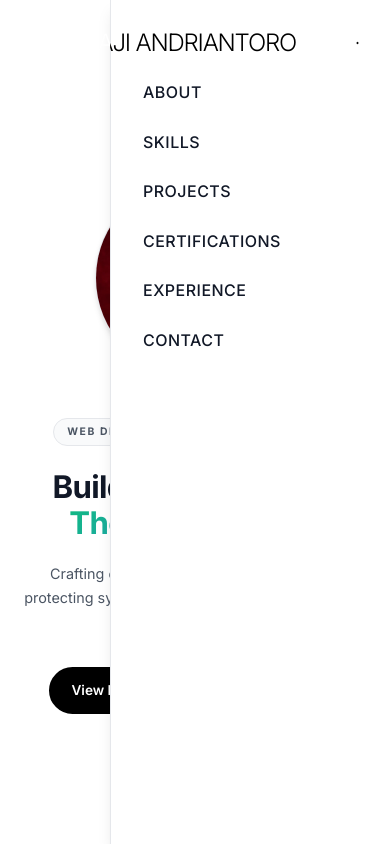
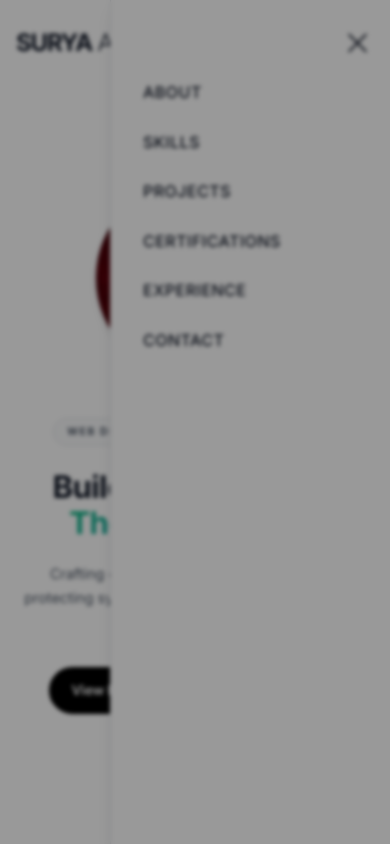
Before and after one commit to Bonzoru/my-portfolio, a React (Vite) app: page / in a window 390 px wide. Both pictures are taken after a click on the button "Toggle menu". Shown: the top 844 px of the page. Built offline with nearby package versions, Linux system fonts and the light colour scheme.

Commit message:
fix: resolve mobile nav z-index bug, logo bleeding into menu panel

```diff
--- a/src/components/Header.jsx
+++ b/src/components/Header.jsx
@@ -12,6 +12,16 @@ const Header = () => {
     return () => window.removeEventListener('scroll', handleScroll);
   }, []);
 
+  // Tutup menu saat scroll
+  useEffect(() => {
+    if (menuOpen) {
+      document.body.style.overflow = 'hidden';
+    } else {
+      document.body.style.overflow = '';
+    }
+    return () => { document.body.style.overflow = ''; };
+  }, [menuOpen]);
+
   const navLinks = [
     { href: '#about', label: 'About' },
     { href: '#skills', label: 'Skills' },
@@ -22,6 +32,15 @@ const Header = () => {
   ];
 
   return (
+    <>
+      {/* Overlay backdrop saat menu mobile terbuka */}
+      {menuOpen && (
+        <div
+          className="nav-overlay"
+          onClick={() => setMenuOpen(false)}
+        />
+      )}
+
       <header className={`header ${scrolled ? 'scrolled' : ''}`}>
         <div className="container header-content">
           <a href="#" className="logo">SURYA<span> AJI ANDRIANTORO</span></a>
@@ -49,6 +68,7 @@ const Header = () => {
           </button>
         </div>
       </header>
+    </>
   );
 };
 
--- a/src/index.css
+++ b/src/index.css
@@ -111,10 +111,9 @@ ul {
   font-size: 1.5rem;
   font-weight: 700;
   letter-spacing: -0.05em;
-  color: #fff;
-  mix-blend-mode: difference; /* Magic trick: inverts automatically over dark/light */
+  color: var(--text-primary);
   position: relative;
-  z-index: 1100;
+  z-index: 1001;
 }
 
 .logo span {
@@ -134,10 +133,9 @@ ul {
 .nav-links a {
   font-weight: 500;
   font-size: 0.9rem;
-  color: #fff;
-  mix-blend-mode: difference;
+  color: var(--text-primary);
   position: relative;
-  z-index: 1100;
+  z-index: 1001;
   letter-spacing: 0.03em;
   text-transform: uppercase;
 }
@@ -154,10 +152,11 @@ ul {
 .hamburger {
   display: none;
   cursor: pointer;
-  z-index: 1101;
+  z-index: 1200;
   background: none;
   border: none;
   padding: 4px;
+  position: relative;
 }
 
 .bar {
@@ -166,8 +165,7 @@ ul {
   height: 2px;
   margin: 5px auto;
   transition: all 0.3s ease-in-out;
-  background-color: #fff;
-  mix-blend-mode: difference;
+  background-color: var(--text-primary);
 }
 
 .header.scrolled .bar {
@@ -179,6 +177,11 @@ ul {
 .hamburger.open .bar:nth-child(1) { transform: translateY(7px) rotate(45deg); }
 .hamburger.open .bar:nth-child(2) { opacity: 0; }
 .hamburger.open .bar:nth-child(3) { transform: translateY(-7px) rotate(-45deg); }
+
+/* Nav overlay backdrop — hidden by default, shown on mobile */
+.nav-overlay {
+  display: none;
+}
 
 /* Buttons */
 .btn {
@@ -1217,6 +1220,17 @@ ul {
   .hamburger {
     display: block;
   }
+
+  /* Overlay backdrop saat nav terbuka */
+  .nav-overlay {
+    display: block;
+    position: fixed;
+    inset: 0;
+    background: rgba(0, 0, 0, 0.4);
+    z-index: 1040;
+    backdrop-filter: blur(2px);
+  }
+
   .nav {
     position: fixed;
     top: 0;
@@ -1228,7 +1242,7 @@ ul {
     padding: 5rem 2rem 2rem;
     transition: right 0.35s cubic-bezier(0.4, 0, 0.2, 1);
     border-left: 1px solid var(--border-color);
-    z-index: 1050;
+    z-index: 1100;
   }
   .nav.open {
     right: 0;
```
Lines whose indentation alone changed are shown as unchanged.
